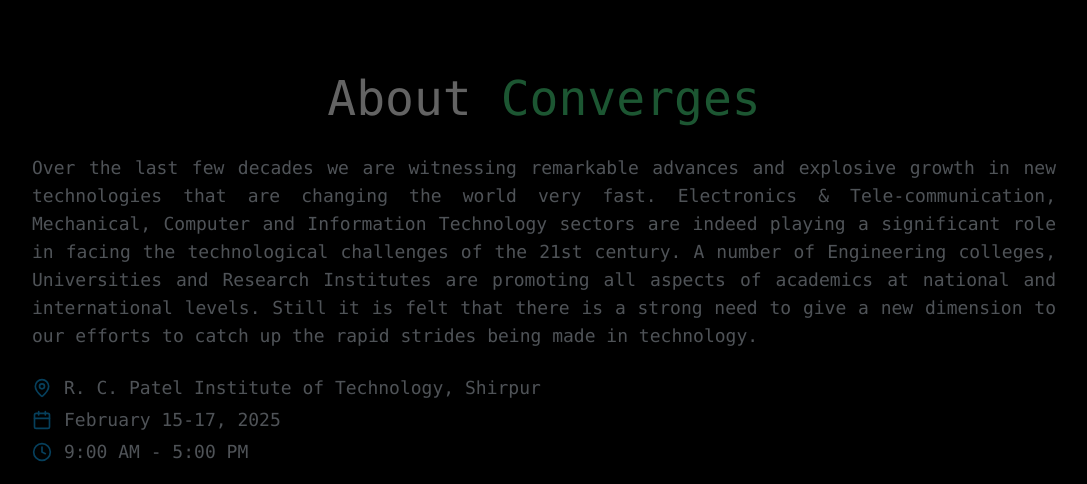
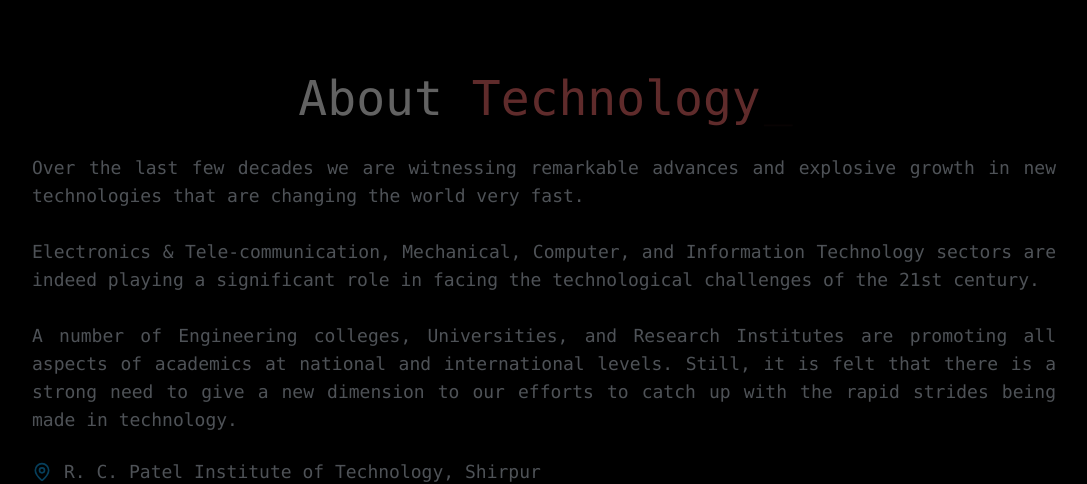
Before and after one commit to Bhumikapatil22/Converges-Official-Site, a Next.js app: page / in a window 1280 px wide. Shown: the part 806-1290 px from the top of the page, without its empty margins (96-1183 px from the left). Built offline with nearby package versions, Linux system fonts and the light colour scheme; a web font is replaced by a local one.

Commit message:
font updated

```diff
--- a/package.json
+++ b/package.json
@@ -68,6 +68,7 @@
     "react-icon-cloud": "^4.1.4",
     "react-intersection-observer": "^9.14.1",
     "react-resizable-panels": "^2.1.7",
+    "react-simple-typewriter": "^5.0.1",
     "recharts": "^2.15.0",
     "sheet": "^0.2.0",
     "sonner": "^1.7.1",
--- a/src/components/about-section.tsx
+++ b/src/components/about-section.tsx
@@ -1,9 +1,10 @@
 "use client";
 
-import { useRef } from 'react';
-import { motion, useScroll, useTransform } from 'framer-motion';
-import { useInView } from 'react-intersection-observer';
-import { Calendar, Clock, MapPin } from 'lucide-react';
+import { useRef } from "react";
+import { motion, useScroll, useTransform } from "framer-motion";
+import { useInView } from "react-intersection-observer";
+import { Calendar, Clock, MapPin } from "lucide-react";
+import { Typewriter } from "react-simple-typewriter";
 
 export function AboutSection() {
   const containerRef = useRef<HTMLDivElement>(null);
@@ -20,7 +21,11 @@
   });
 
   return (
-    <section id="about" ref={containerRef} className=" to-black min-h-screen relative py-20">
+    <section
+      id="about"
+      ref={containerRef}
+      className="to-black min-h-screen relative py-20"
+    >
       <div className="container mx-auto px-4">
         <motion.div
           ref={ref}
@@ -33,8 +38,17 @@
             transition={{ duration: 0.6 }}
             className="text-4xl md:text-5xl font-mono mb-8 text-center"
           >
-            About <span className="text-green-400 font-mono">
-              Converges
+            <span>About </span>
+            <span className="text-red-400 font-mono">
+              <Typewriter
+                words={["Converges", "Innovations", "Technology"]}
+                loop={0}
+                cursor
+                cursorStyle="_"
+                typeSpeed={70}
+                deleteSpeed={50}
+                delaySpeed={1500}
+              />
             </span>
           </motion.h2>
 
@@ -45,14 +59,24 @@
             className="space-y-6 font-mono text-slate-300 text-lg text-foreground/80"
           >
             <p className="text-justify">
-              Over the last few decades we are witnessing remarkable advances and explosive growth in new technologies that are changing the world very fast.
-
-              Electronics & Tele-communication, Mechanical, Computer and Information Technology sectors are indeed playing a significant role in facing the technological challenges of the 21st century.
-
-              A number of Engineering colleges, Universities and Research Institutes are promoting all aspects of academics at national and international levels. Still it is felt that there is a strong need to give a new dimension to our efforts to catch up the rapid strides being made in technology.
+              Over the last few decades we are witnessing remarkable advances
+              and explosive growth in new technologies that are changing the
+              world very fast.
+              <br />
+              <br />
+              Electronics & Tele-communication, Mechanical, Computer, and
+              Information Technology sectors are indeed playing a significant
+              role in facing the technological challenges of the 21st century.
+              <br />
+              <br />
+              A number of Engineering colleges, Universities, and Research
+              Institutes are promoting all aspects of academics at national and
+              international levels. Still, it is felt that there is a strong
+              need to give a new dimension to our efforts to catch up with the
+              rapid strides being made in technology.
             </p>
             <div className="flex ">
-              <div className=" space-y-1">
+              <div className="space-y-1">
                 <div className="flex items-center gap-3">
                   <MapPin className="w-5 h-5 text-primary" />
                   <span>R. C. Patel Institute of Technology, Shirpur</span>
@@ -66,10 +90,6 @@
                   <span>9:00 AM - 5:00 PM</span>
                 </div>
               </div>
-              {/* <div className=" text-justify">
-
-
-            </div> */}
             </div>
           </motion.div>
 
@@ -77,7 +97,7 @@
             initial={{ opacity: 0, y: 40 }}
             animate={inView ? { opacity: 1, y: 0 } : {}}
             transition={{ duration: 0.6, delay: 0.4 }}
-            className="mt-12 grid grid-cols-1  font-mono md:grid-cols-3 gap-8 text-center"
+            className="mt-12 grid grid-cols-1 font-mono md:grid-cols-3 gap-8 text-center"
           >
             <div className="p-6 rounded-lg bg-gradient-to-b from-slate-950">
               <h3 className="text-2xl font-mono mb-2">10+</h3>
```
Also changed, not shown: 1 other file (tests, documents, lock files or other folders).
